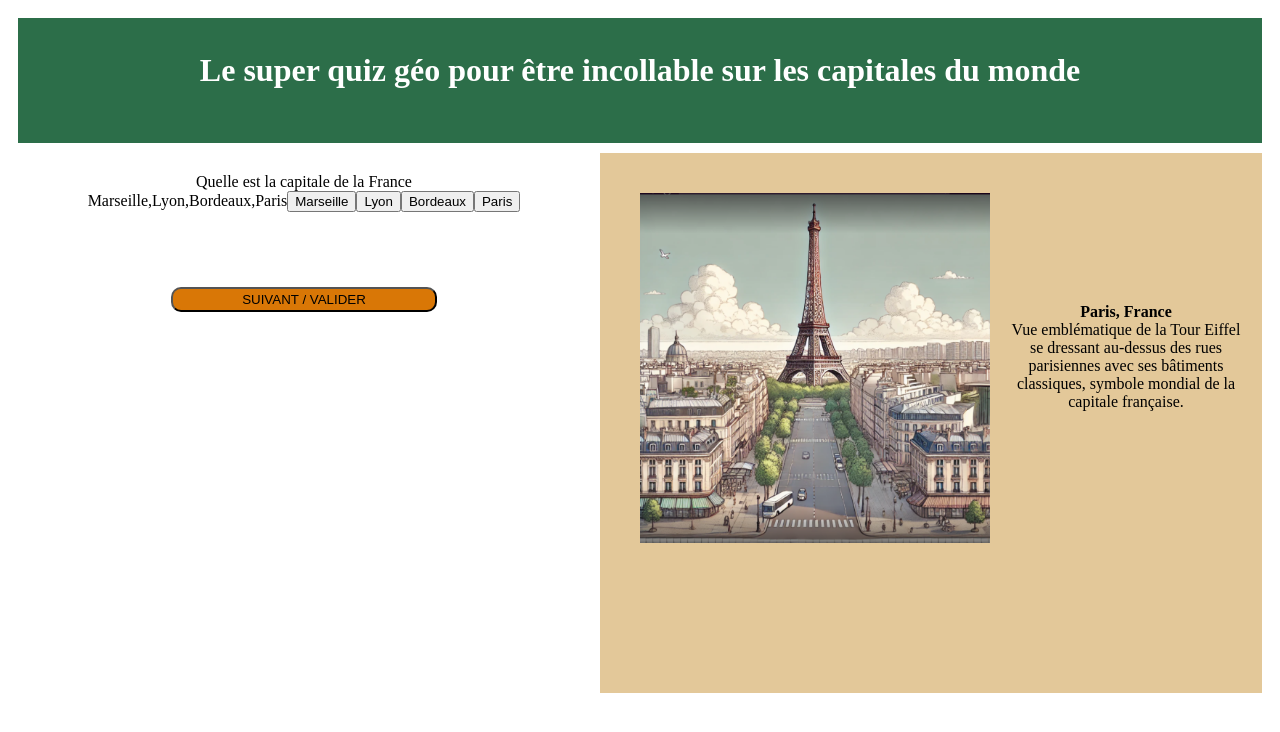
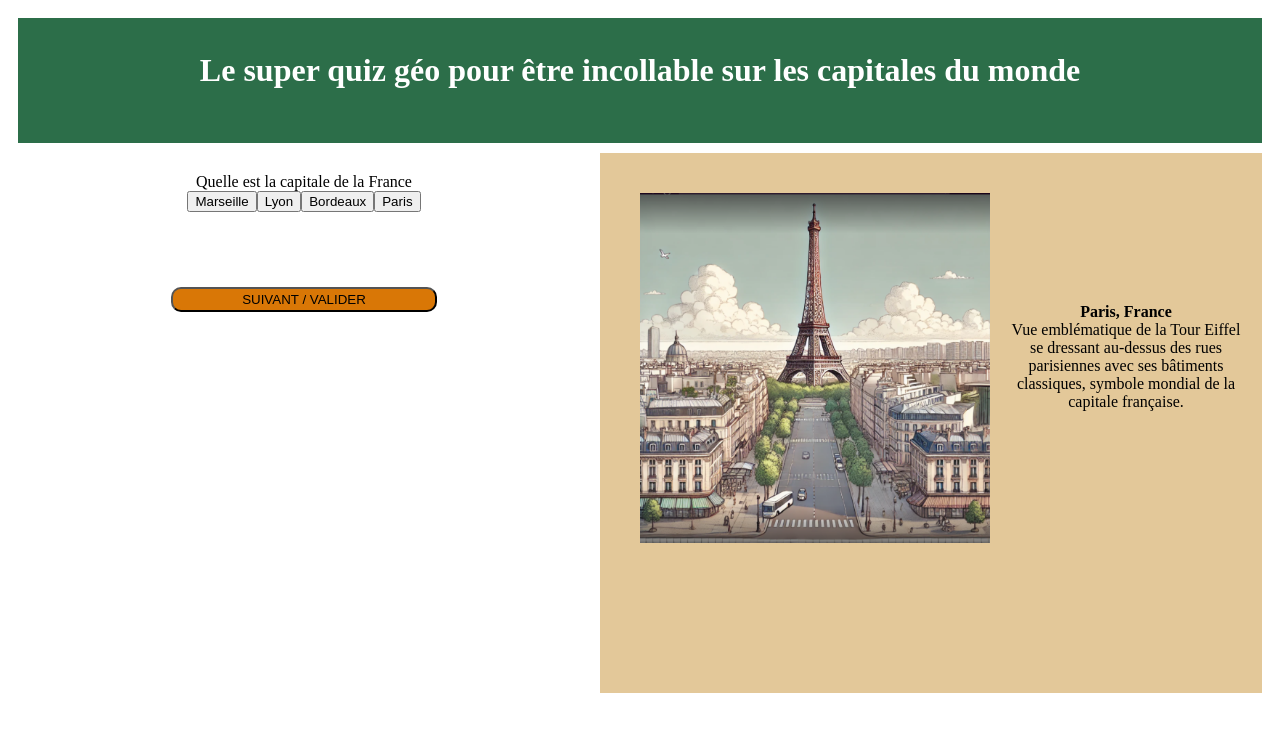
Before and after one commit to adatechschool/projet-collectif-nantes-quizz-geo-quizzzz, a plain HTML site: page index.html in a window 1280 px wide. Drawn offline with Linux system fonts and the light colour scheme.

```diff
--- a/game.js
+++ b/game.js
@@ -5,21 +5,22 @@
 
 let quizReponseHTML = document.getElementById('reponses');
 
-console.log(quizQuestionHTML);
-console.log(quizReponseHTML)
+// console.log(quizQuestionHTML);
+// console.log(quizReponseHTML);
 
 // Récupérer la première question
 
-let firstQuestion = quizTableau.questions[0];
+const firstQuestion = quizTableau.questions[0];
 
-console.log(firstQuestion);
+//console.log(firstQuestion);
 
 // Injecter le texte de la question dans l'emplacement dédié
 
 
 quizQuestionHTML.innerText=firstQuestion.text
 
-quizReponseHTML.innerText=firstQuestion.options
+//quizReponseHTML.innerText=firstQuestion.options
+//console.log(quizReponseHTML)
 
 
 firstQuestion.options.forEach(option => {
--- a/index.html
+++ b/index.html
@@ -11,8 +11,8 @@
 
 <body>
     <header>
-        <h1> Le super quiz géo pour être incollable sur les capitales du monde</h1>
-        <img>
+        <h1>Le super quiz géo pour être incollable sur les capitales du monde</h1>
+
     </header>
 
 
```
